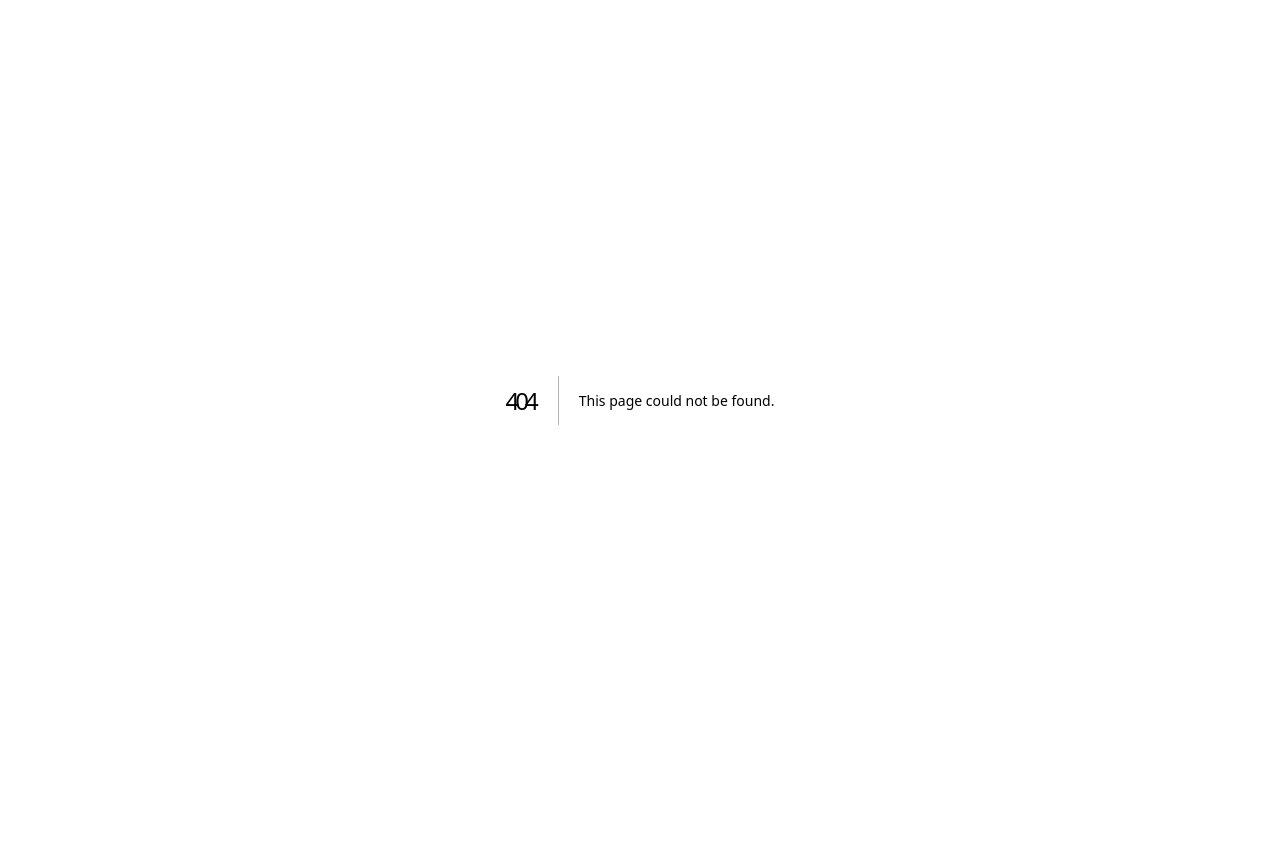
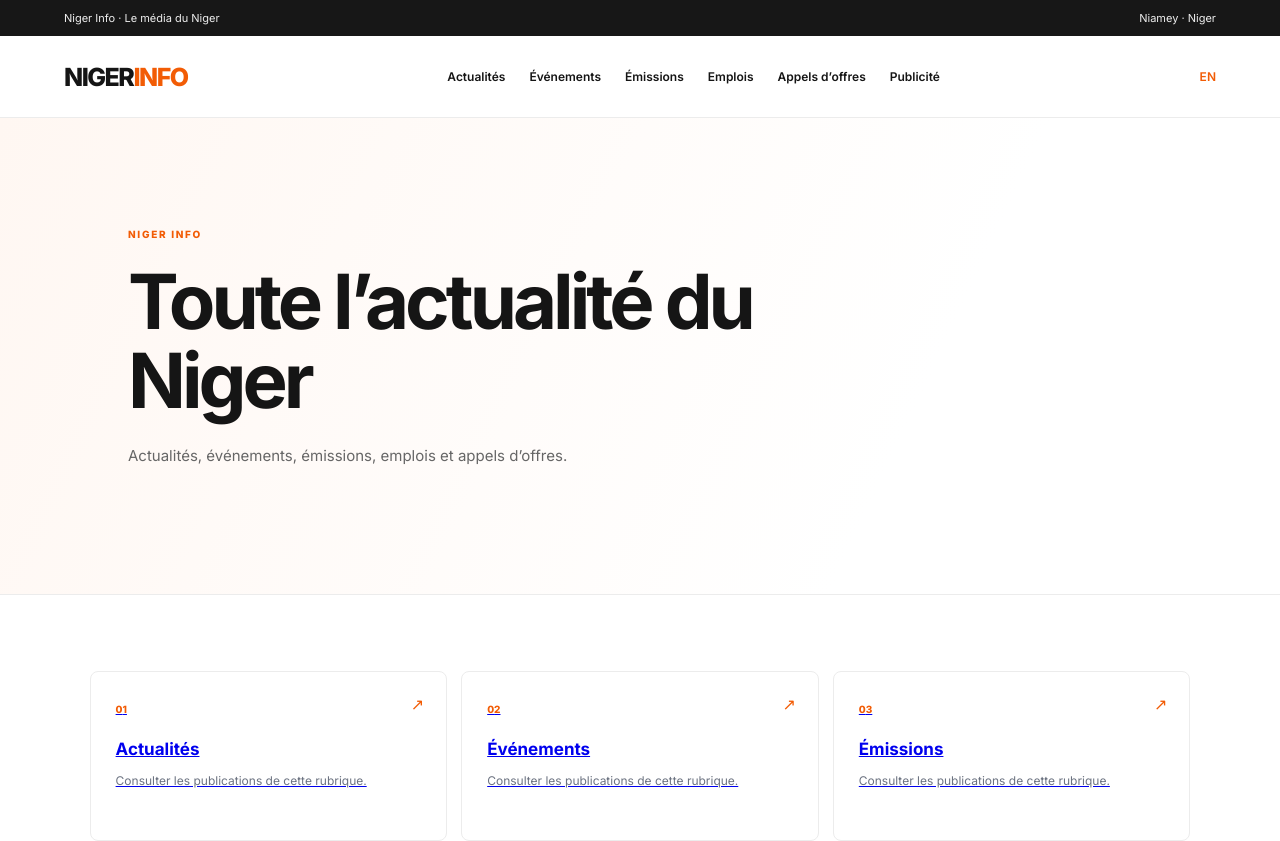
Before and after one commit to mabdourahamane886-lang/nigernfo, a Next.js app: page /actualites in a window 1280 px wide. Before the commit this address had no page. Shown: the top 841 px of the page. Before the commit the page ends 800 px from the top, so only its background shows below. Built offline with nearby package versions, Linux system fonts and the light colour scheme.

Commit message:
feat: add bilingual Niger Info section routes

```diff
--- /dev/null
+++ b/app/[lang]/page.tsx
@@ -0,0 +1,12 @@
+import Link from "next/link";
+
+const labels = {
+  fr: { title: "Toute l’actualité du Niger", intro: "Actualités, événements, émissions, emplois et appels d’offres.", sections: ["actualites", "evenements", "emissions", "emplois", "appels-offres", "publicite"], names: ["Actualités", "Événements", "Émissions", "Emplois", "Appels d’offres", "Publicité"] },
+  en: { title: "All the latest from Niger", intro: "News, events, programmes, jobs and tenders.", sections: ["actualites", "evenements", "emissions", "emplois", "appels-offres", "publicite"], names: ["News", "Events", "Programmes", "Jobs", "Tenders", "Advertising"] },
+};
+export default async function LocalizedHome({ params }: { params: Promise<{ lang: string }> }) {
+  const { lang } = await params;
+  const locale = lang === "en" ? "en" : "fr";
+  const t = labels[locale];
+  return <main><div className="topline"><span>Niger Info · {locale === "fr" ? "Le média du Niger" : "Niger news portal"}</span><span>Niamey · Niger</span></div><header className="header"><Link className="brand" href={"/"+locale}>NIGER<span>INFO</span></Link><nav>{t.names.map((n,i)=><Link key={n} href={"/"+locale+"/"+t.sections[i]}>{n}</Link>)}</nav><Link className="language" href={locale==="fr"?"/en":"/fr"}>{locale==="fr"?"EN":"FR"}</Link></header><section className="hero"><p className="eyebrow">NIGER INFO</p><h1>{t.title}</h1><p className="intro">{t.intro}</p></section><section className="section"><div className="cards">{t.names.map((n,i)=><Link className="card" key={n} href={"/"+locale+"/"+t.sections[i]}><span className="number">0{i+1}</span><h3>{n}</h3><p>{locale==="fr"?"Consulter les publications de cette rubrique.":"Browse the latest in this section."}</p><span className="arrow">↗</span></Link>)}</div></section><footer><Link className="brand" href={"/"+locale}>NIGER<span>INFO</span></Link><p>© Niger Info</p></footer></main>;
+}
```
